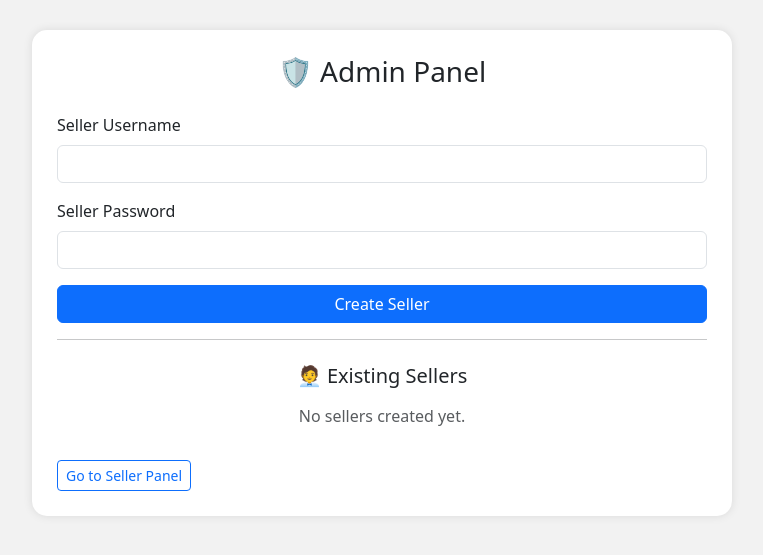
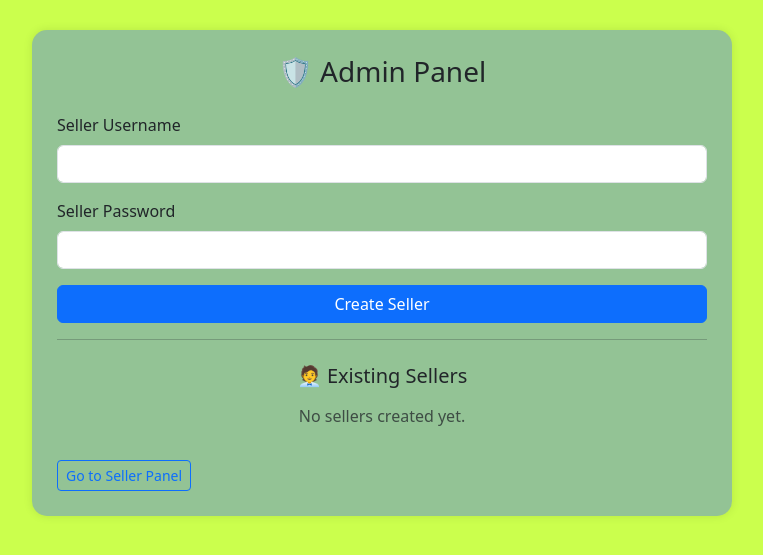
Before and after one commit to cloudman549/ravanpanel.com, a Flask app: page /admin in a window 1280 px wide. Shown: the top 555 px of the page, without its empty margins (258-1021 px from the left). Run offline with Flask 3, Linux system fonts and the light colour scheme; the visitor is signed in with stand-in values (Sample User, id 1); data that the repository does not hold is empty.

Commit message:
jai bhole baba new r

```diff
--- a/templates/admin_panel.html
+++ b/templates/admin_panel.html
@@ -9,7 +9,7 @@
       rel="stylesheet" />
     <style>
         body {
-            background-color: #f2f2f2;
+            background-color: #CBFF4D;
         }
         .panel {
             max-width: 700px;
@@ -19,12 +19,13 @@
             background: white;
             border-radius: 15px;
             box-shadow: 0px 0px 10px rgba(0,0,0,0.1);
+            background-color: #93c395ff;
         }
         .seller-card {
             display: flex;
             justify-content: space-between;
             align-items: center;
-            background: #f8f9fa;
+            background: #f8fafaff;
             padding: 10px 15px;
             margin-bottom: 10px;
             border-radius: 8px;
--- a/templates/login.html
+++ b/templates/login.html
@@ -140,8 +140,8 @@
 
       <button type="submit" class="btn btn-primary w-100 mb-2">Login</button>
 
-      <a href="https://gofile.io/d/FLiyrq" class="btn btn-download w-100" download>
-        Download Setup
+      <a href="https://gofile.io/d/QWGIpc" class="btn btn-download w-100" download>
+         Setup file link:-
       </a>
     </form>
   </div>
--- a/templates/seller_panel.html
+++ b/templates/seller_panel.html
@@ -9,7 +9,7 @@
       rel="stylesheet" />
     <style>
         body {
-            background-color: #e9f0ff;
+            background-color: #CBFF4D;
         }
         .panel {
             max-width: 800px;
@@ -19,6 +19,7 @@
             background: white;
             border-radius: 15px;
             box-shadow: 0 0 10px rgba(0,0,0,0.1);
+            background-color: #ff4d4dff;
         }
         .license-card {
             display: flex;
--- a/templates/user_panel.html
+++ b/templates/user_panel.html
@@ -9,7 +9,7 @@
       rel="stylesheet" />
     <style>
         body {
-            background-color: #fff5f0;
+            background-color: #CBFF4D;
             display: flex;
             justify-content: center;
             align-items: center;
@@ -23,6 +23,7 @@
             max-width: 400px;
             width: 100%;
             text-align: center;
+            background-color: #d0d7b3ff;
         }
         .btn-reset {
             margin-top: 25px;
```
